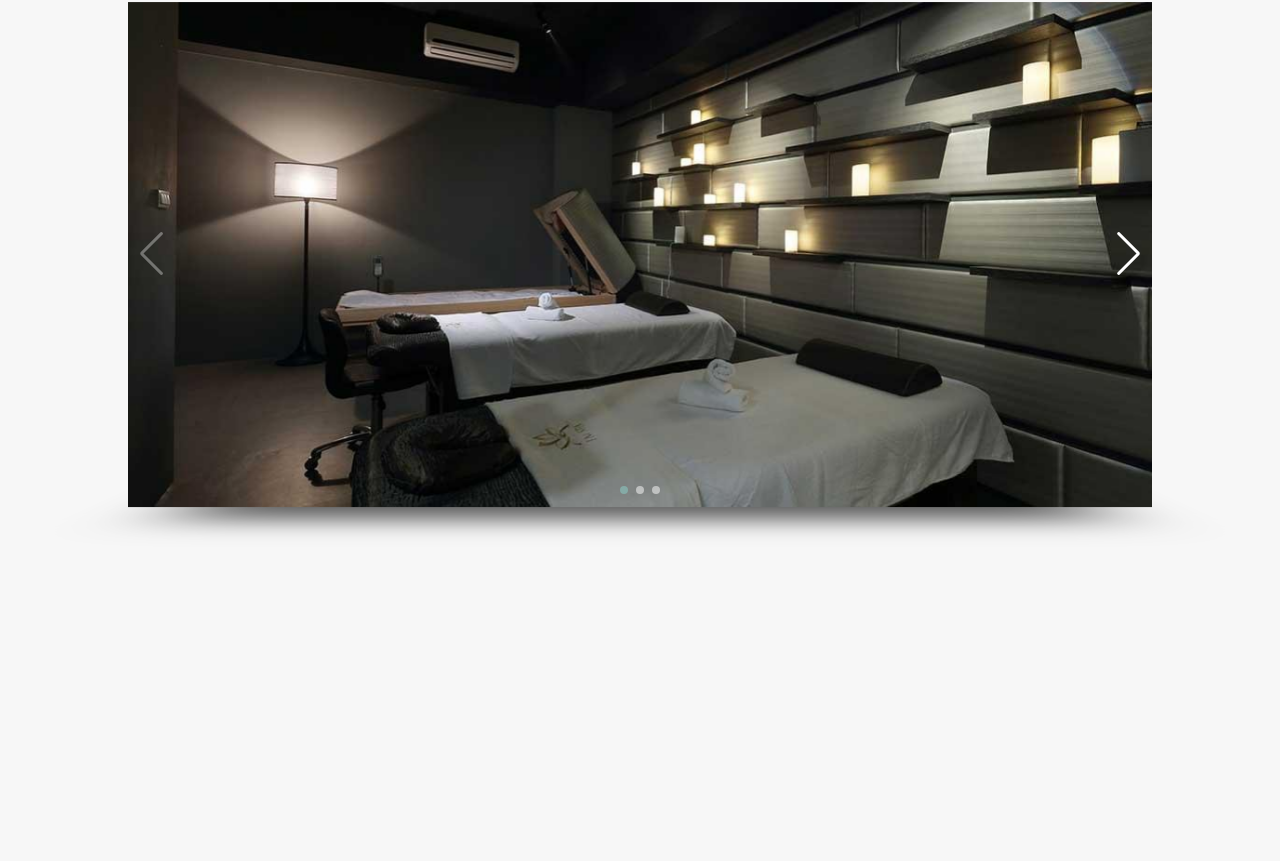
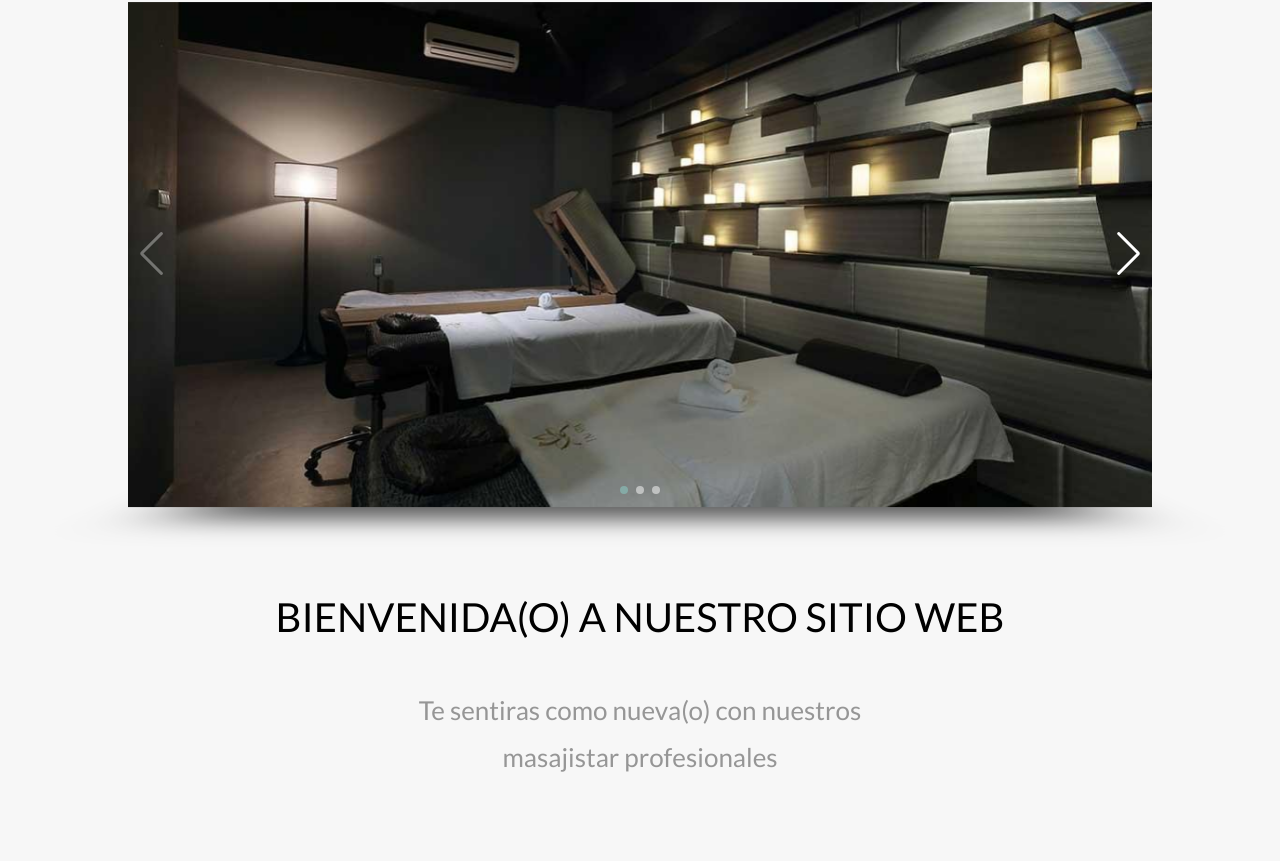
Before and after one commit to TaielNxz/sass-course-10-spa, a plain HTML site: page index.html in a window 1280 px wide. Shown: the part 389-1250 px from the top of the page. Before the commit the page ends 896 px from the top, so only its background shows below. Drawn offline with nearby package versions, Linux system fonts and the light colour scheme; a web font is replaced by a local one.

Commit message:
add welcome section

```diff
--- a/css/styles.css
+++ b/css/styles.css
@@ -299,3 +299,17 @@ a {
 .swiper-pagination-bullet-active {
     background-color: var(--primary);
 }
+
+/*=============== Welcome ===============*/
+
+.welcome {
+    text-align: center;
+}
+
+.welcome p {
+    font-size: 2.6rem;
+    color: var(--grey);
+    max-width: 50rem;
+    margin: 4rem auto 0 auto;
+    line-height: 1.8;
+}
--- a/index.html
+++ b/index.html
@@ -76,6 +76,11 @@
     </section>
     <div class="swiper-pagination"></div>
 
+    <section class="welcome section">
+        <h1 class="heading">bienvenida(o) a nuestro <span>sitio web</span></h1>
+        <p>Te sentiras como nueva(o) con nuestros masajistar profesionales</p>
+    </section>
+
     <script src="https://unpkg.com/swiper@7/swiper-bundle.min.js"></script>
     <script src="js/app.js"></script>
 </body>
```
